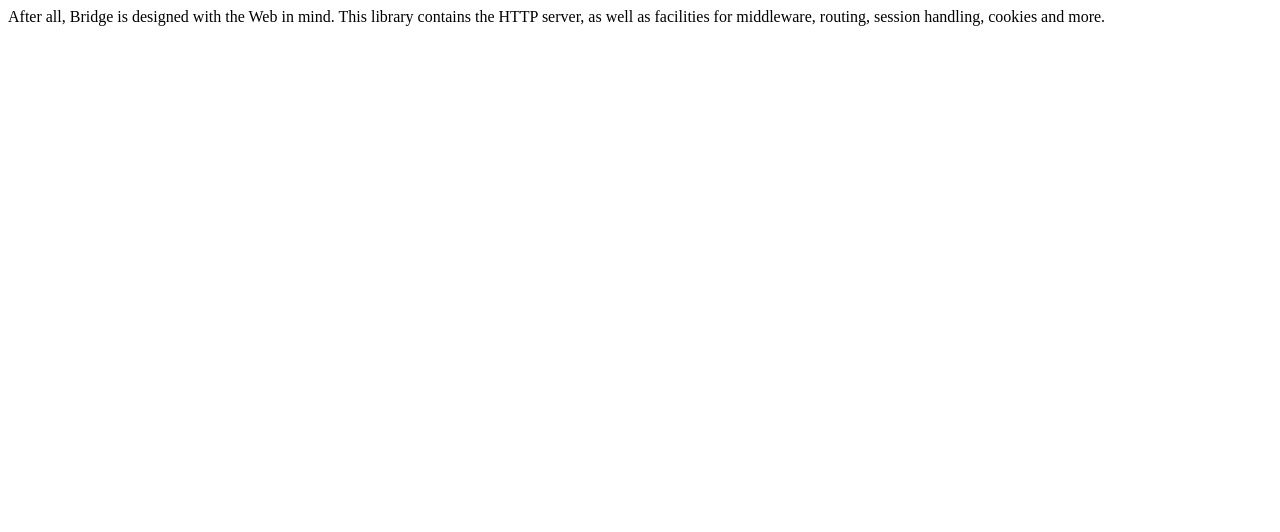
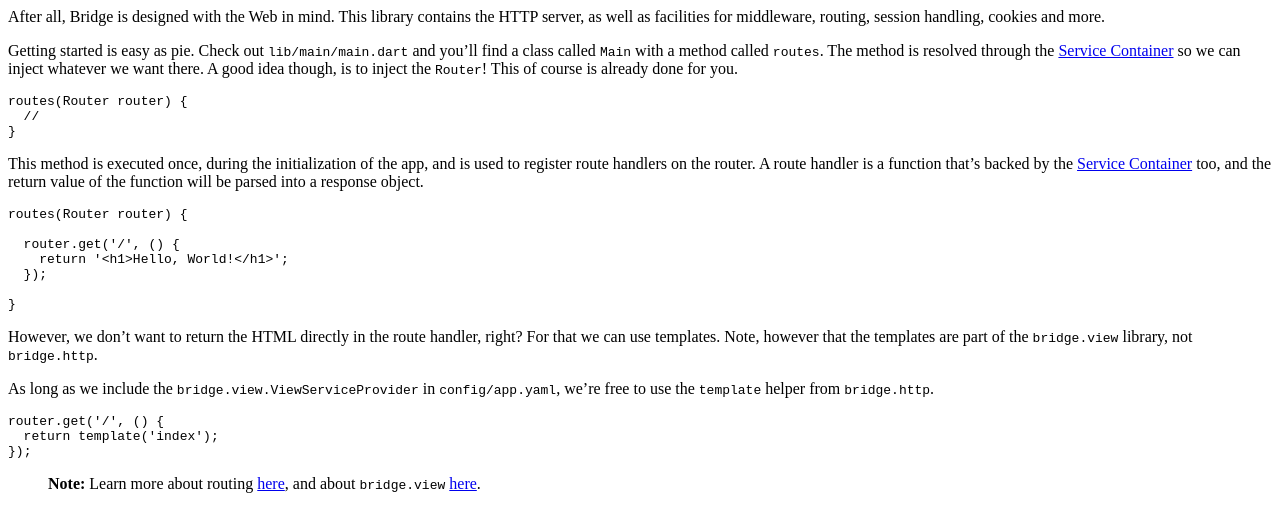
Before and after one commit to dart-bridge/docs, a website: page dist/http/index.html in a window 1280 px wide. Drawn offline with Linux system fonts and the light colour scheme.

Commit message:
Build Mon Nov 16 2015 17:10:08 GMT+0100 (CET)

```diff
--- a/dist/http/index.html
+++ b/dist/http/index.html
@@ -2,3 +2,32 @@
   After all, Bridge is designed with the Web in mind. This library contains the HTTP server, as well as facilities for
   middleware, routing, session handling, cookies and more.
 </p>
+<p>Getting started is easy as pie. Check out <code>lib/main/main.dart</code> and you’ll find a class called <code>Main</code> with a method called
+<code>routes</code>. The method is resolved through the <a href="/docs/bridge.core/service-container">Service Container</a> so we can inject
+whatever we want there. A good idea though, is to inject the <code>Router</code>! This of course is already done for you.</p>
+<pre><code class="language-dart">routes<span class="hljs-punctuation">(</span><span class="hljs-type">Router</span> router<span class="hljs-punctuation">)</span> <span class="hljs-punctuation">{</span>
+  <span class="hljs-comment">//</span>
+<span class="hljs-punctuation">}</span>
+</code></pre>
+<p>This method is executed once, during the initialization of the app, and is used to register route handlers on the router.
+A route handler is a function that’s backed by the <a href="/docs/bridge.core/service-container">Service Container</a> too, and the
+return value of the function will be parsed into a response object.</p>
+<pre><code class="language-dart">routes<span class="hljs-punctuation">(</span><span class="hljs-type">Router</span> router<span class="hljs-punctuation">)</span> <span class="hljs-punctuation">{</span>
+
+  router.<span class="hljs-method">get</span><span class="hljs-punctuation">(</span><span class="hljs-string">'/'</span>, <span class="hljs-punctuation">(</span><span class="hljs-punctuation">)</span> <span class="hljs-punctuation">{</span>
+    <span class="hljs-keyword">return</span> <span class="hljs-string">'&lt;h1&gt;Hello, World!&lt;/h1&gt;'</span><span class="hljs-punctuation">;</span>
+  <span class="hljs-punctuation">}</span><span class="hljs-punctuation">)</span><span class="hljs-punctuation">;</span>
+
+<span class="hljs-punctuation">}</span>
+</code></pre>
+<p>However, we don’t want to return the HTML directly in the route handler, right? For that we can use templates. Note, however
+that the templates are part of the <code>bridge.view</code> library, not <code>bridge.http</code>.</p>
+<p>As long as we include the <code>bridge.view.ViewServiceProvider</code> in <code>config/app.yaml</code>, we’re free to use the <code>template</code> helper
+from <code>bridge.http</code>.</p>
+<pre><code class="language-dart">router.<span class="hljs-method">get</span><span class="hljs-punctuation">(</span><span class="hljs-string">'/'</span>, <span class="hljs-punctuation">(</span><span class="hljs-punctuation">)</span> <span class="hljs-punctuation">{</span>
+  <span class="hljs-keyword">return</span> template<span class="hljs-punctuation">(</span><span class="hljs-string">'index'</span><span class="hljs-punctuation">)</span><span class="hljs-punctuation">;</span>
+<span class="hljs-punctuation">}</span><span class="hljs-punctuation">)</span><span class="hljs-punctuation">;</span>
+</code></pre>
+<blockquote>
+<p><strong>Note:</strong> Learn more about routing <a href="/docs/bridge.http/router">here</a>, and about <code>bridge.view</code> <a href="/docs/bridge.view">here</a>.</p>
+</blockquote>
```
